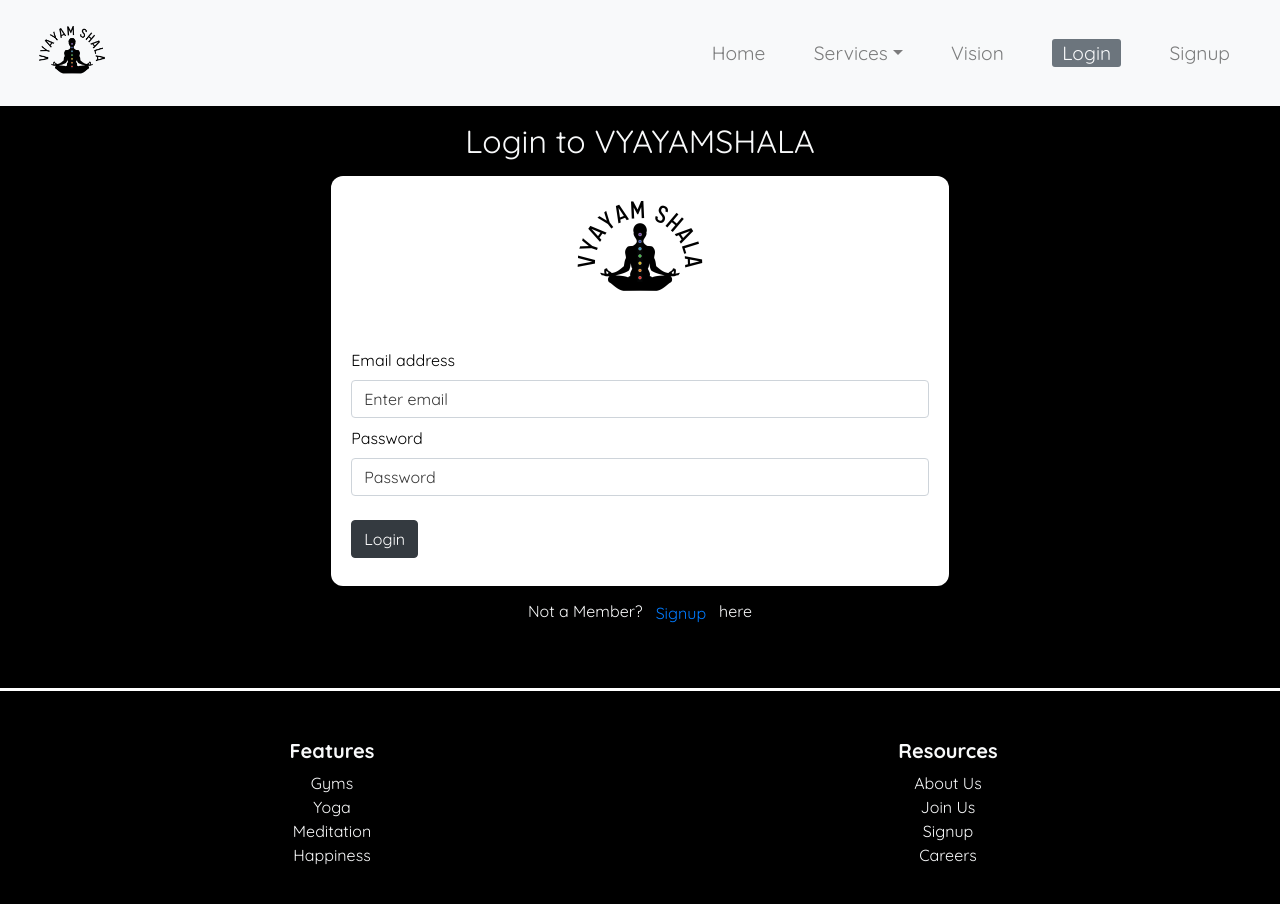
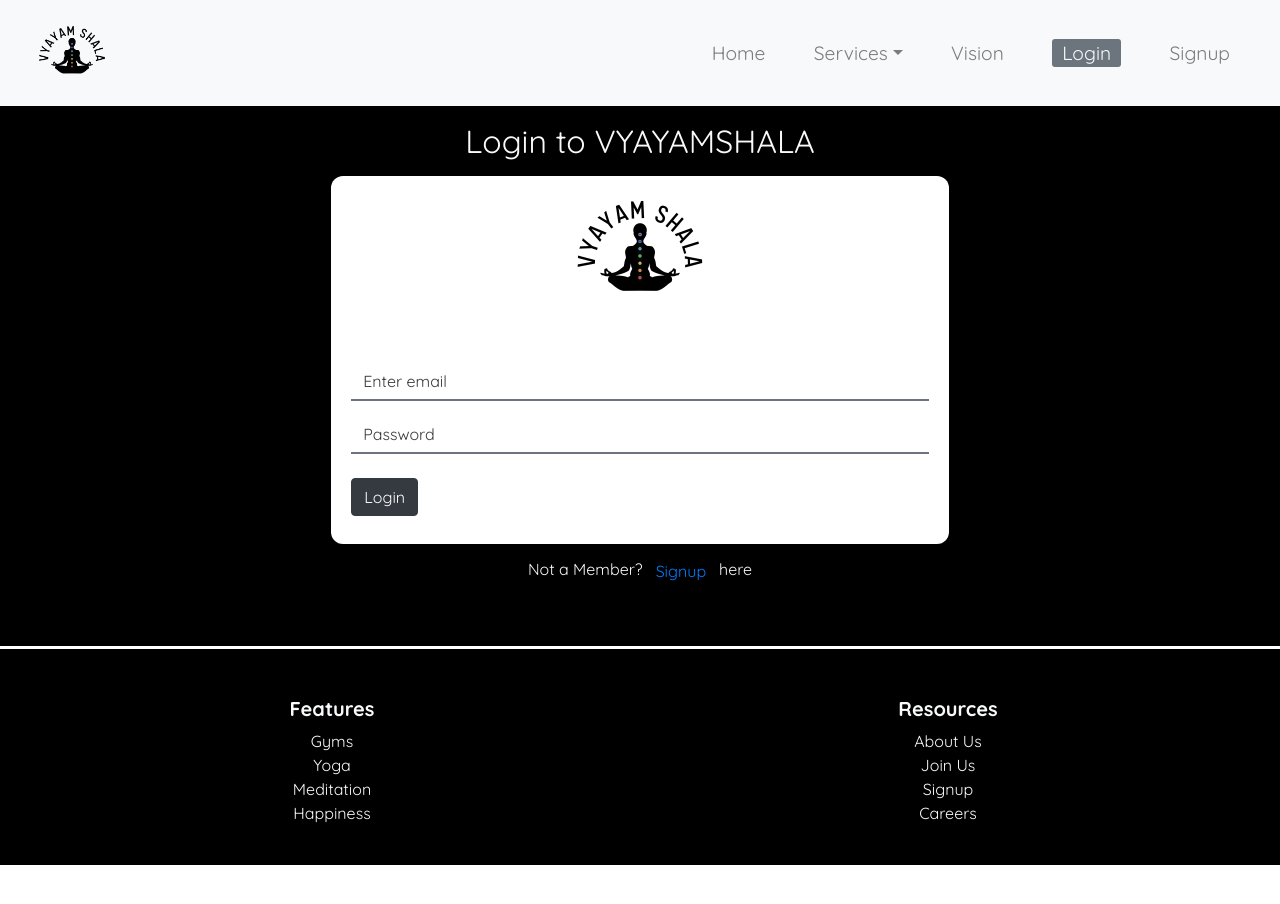
Before and after one commit to abhinaypandey02/gang-ga, a React (Create React App) app: page /#/login in a window 1280 px wide. Shown: the top 904 px of the page. After the commit the page ends 865 px from the top, so only its background shows below. Built offline with nearby package versions, Linux system fonts and the light colour scheme; no server answers; the database is empty; sample sign-in values are in the browser's storage.

Commit message:
login page stylings

```diff
--- a/src/pages/loginPage/login_page.css
+++ b/src/pages/loginPage/login_page.css
@@ -1,10 +1,24 @@
-#scard{
-    background-color: #fff;
-    color: black;
-    border: none !important;
-    box-shadow:  0px 10px 10px rgba(0, 0, 0, 0.5);
-    border-radius: 12px !important;
+#scard {
+  background-color: #fff;
+  color: black;
+  border: none !important;
+  box-shadow: 0px 10px 10px rgba(0, 0, 0, 0.5);
+  border-radius: 12px !important;
 }
-#scard:hover{
-    transform: none ;
+#scard:hover {
+  transform: none;
 }
+
+.form-group input {
+  margin: 15px auto;
+  border-radius: 0px !important;
+  border: 0px;
+  border-bottom: 2px solid var(--bs-gray);
+}
+.form-group input:nth-child() {
+  margin-top: 10px;
+}
+
+.form-group input:nth-last-child() {
+  margin-bottom: 10px;
+}
--- a/src/pages/loginPage/login_page.tsx
+++ b/src/pages/loginPage/login_page.tsx
@@ -1,4 +1,3 @@
-
 import { LogoDev } from "@mui/icons-material";
 import React from "react";
 import { Button, Form } from "react-bootstrap";
@@ -20,38 +19,55 @@
       <h2 className="text-light m-3">Login to VYAYAMSHALA</h2>
       <div className="container">
         <div className="col-md-7 mx-auto">
-          <div className="card text-start mx-auto" id='scard'>
+          <div className="card text-start mx-auto" id="scard">
             <div className="row g-0">
-
               <div className="col">
                 <div className="d-flex justify-content-center">
                   <img src="logo.png" alt="Vyayamshala Logo" />
                 </div>
                 <div className="card-body">
                   <Form onSubmit={handleSubmit(onSubmit)}>
-                    <Form.Group controlId="formBasicEmail" className='mb-2'>
-                      <Form.Label>Email address</Form.Label>
-                      <Form.Control {...register("email")} type="email" placeholder="Enter email" className='rounded-pill bg-transparent text-light' />
-
+                    <Form.Group controlId="formBasicEmail" className="mb-2">
+                      {/* <Form.Label>Email address</Form.Label> */}
+                      <Form.Control
+                        {...register("email")}
+                        type="email"
+                        placeholder="Enter email"
+                        className="rounded-pill bg-transparent text-light"
+                      />
                     </Form.Group>
 
                     <Form.Group controlId="formBasicPassword">
-                      <Form.Label>Password</Form.Label>
-                      <Form.Control {...register("password")} type="password" placeholder="Password" className='mb-2 rounded-pill bg-transparent text-light' />
+                      {/* <Form.Label>Password</Form.Label> */}
+                      <Form.Control
+                        {...register("password")}
+                        type="password"
+                        placeholder="Password"
+                        className="mb-2 rounded-pill bg-transparent text-light"
+                      />
                     </Form.Group>
 
-                    <Button type="submit" variant="dark" className='rounded-pill my-2'>Login</Button>
+                    <Button
+                      type="submit"
+                      variant="dark"
+                      className="rounded-pill my-2"
+                    >
+                      Login
+                    </Button>
                   </Form>
                 </div>
               </div>
             </div>
-
           </div>
         </div>
-        <h6 className='text-light mx-auto my-2'>Not a Member?<Button onClick={() => his.push('/signup')} variant="link">Signup</Button>here</h6>
-
+        <h6 className="text-light mx-auto my-2">
+          Not a Member?
+          <Button onClick={() => his.push("/signup")} variant="link">
+            Signup
+          </Button>
+          here
+        </h6>
       </div>
-
     </div>
-  )
+  );
 }
```
